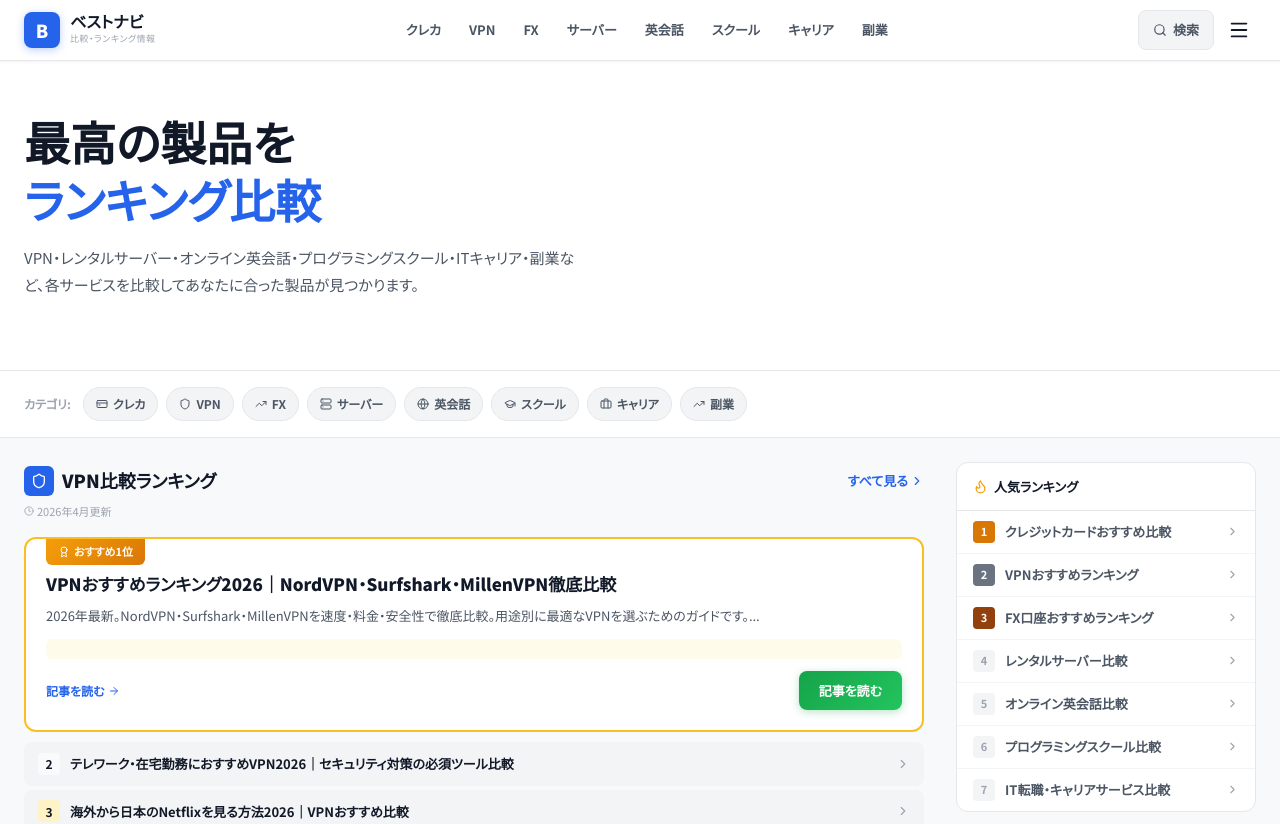
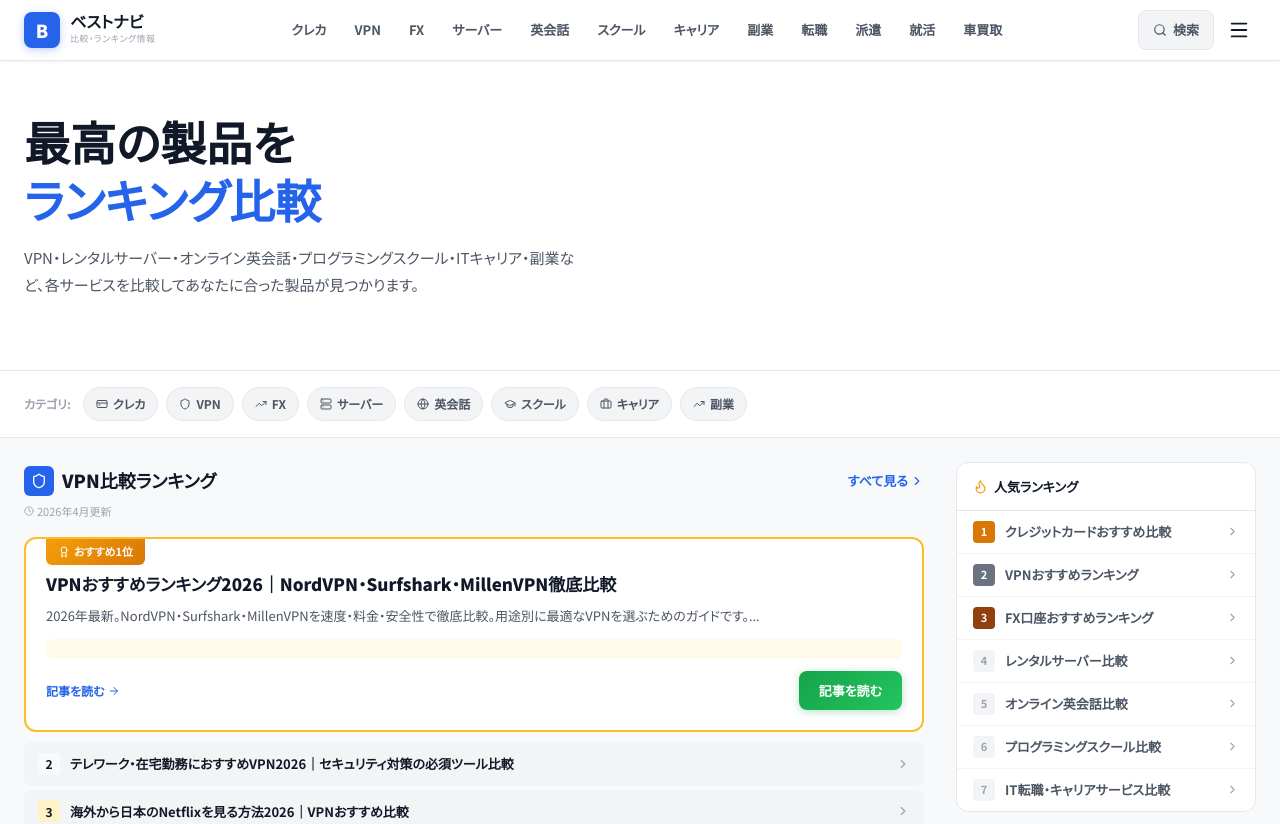
Before and after one commit to nexoraltd/bestnavi, a Next.js app: page / in a window 1280 px wide. Shown: the top 824 px of the page. Built offline with nearby package versions, Linux system fonts and the light colour scheme.

Commit message:
feat: ヘッダーナビに転職/派遣/就活/車買取の4カテゴリを追加

```diff
--- a/components/Header.tsx
+++ b/components/Header.tsx
@@ -2,7 +2,7 @@
 
 import Link from "next/link";
 import { useState } from "react";
-import { Shield, Server, Globe, GraduationCap, Briefcase, TrendingUp, Search, Menu, X, CreditCard } from "lucide-react";
+import { Shield, Server, Globe, GraduationCap, Briefcase, TrendingUp, Search, Menu, X, CreditCard, Users, UserCheck, BookOpen, Car } from "lucide-react";
 
 const categories = [
   { name: "クレカ",   href: "/ranking/credit-card", icon: CreditCard },
@@ -13,6 +13,10 @@
   { name: "スクール", href: "/ranking/school",   icon: GraduationCap },
   { name: "キャリア", href: "/ranking/career",   icon: Briefcase },
   { name: "副業",     href: "/ranking/fukugyo",  icon: TrendingUp },
+  { name: "転職",     href: "/ranking/tenshoku", icon: Users },
+  { name: "派遣",     href: "/ranking/haken",    icon: UserCheck },
+  { name: "就活",     href: "/ranking/shukatsu", icon: BookOpen },
+  { name: "車買取",   href: "/ranking/kuruma",   icon: Car },
 ];
 
 export function Header() {
```
